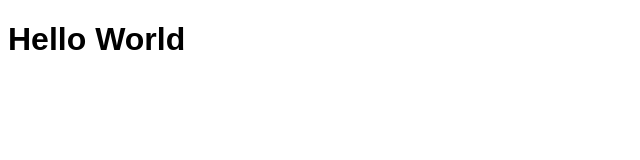
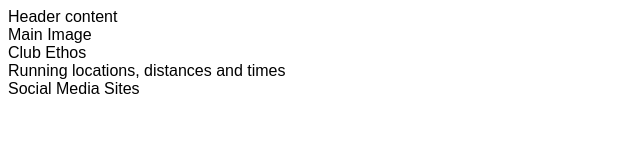
Before and after one commit to jasonlon10/movefreely, a plain HTML site: page index.html in a window 1280 px wide. Shown: the whole page, without its empty margins (0-640 px from the left). Drawn offline with Linux system fonts and the light colour scheme.

Commit message:
Add core structure for home page

```diff
--- a/index.html
+++ b/index.html
@@ -11,6 +11,18 @@
     <title>Move Freely</title>
 </head>
 <body>
-    <h1>Hello World</h1>
+    <header>Header content</header>
+    <section>
+         Main Image
+        </section>
+    <section>
+        Club Ethos
+    </section>
+    <section>
+        Running locations, distances and times
+    </section>
+    <footer>
+        Social Media Sites
+    </footer>
 </body>
 </html>
```
